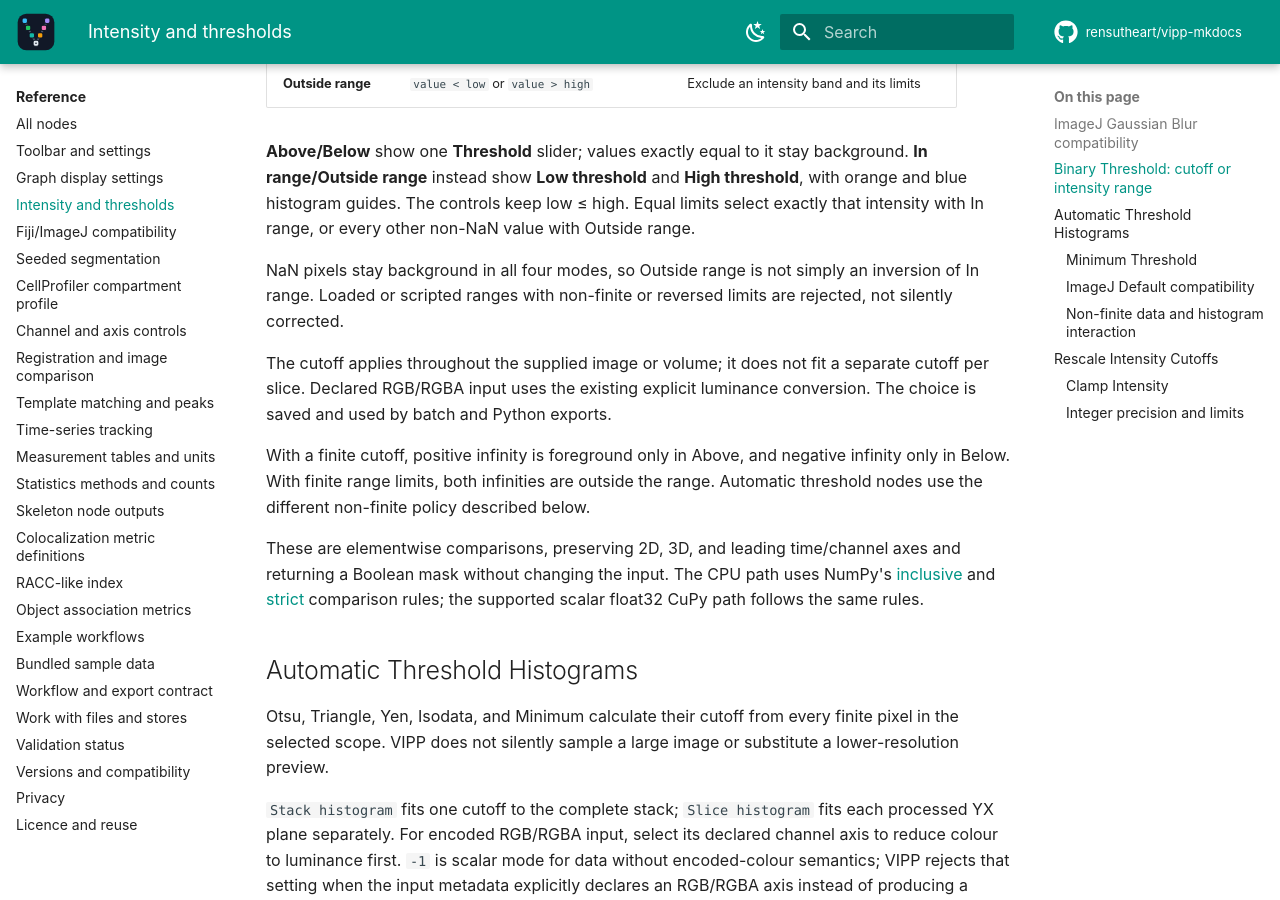
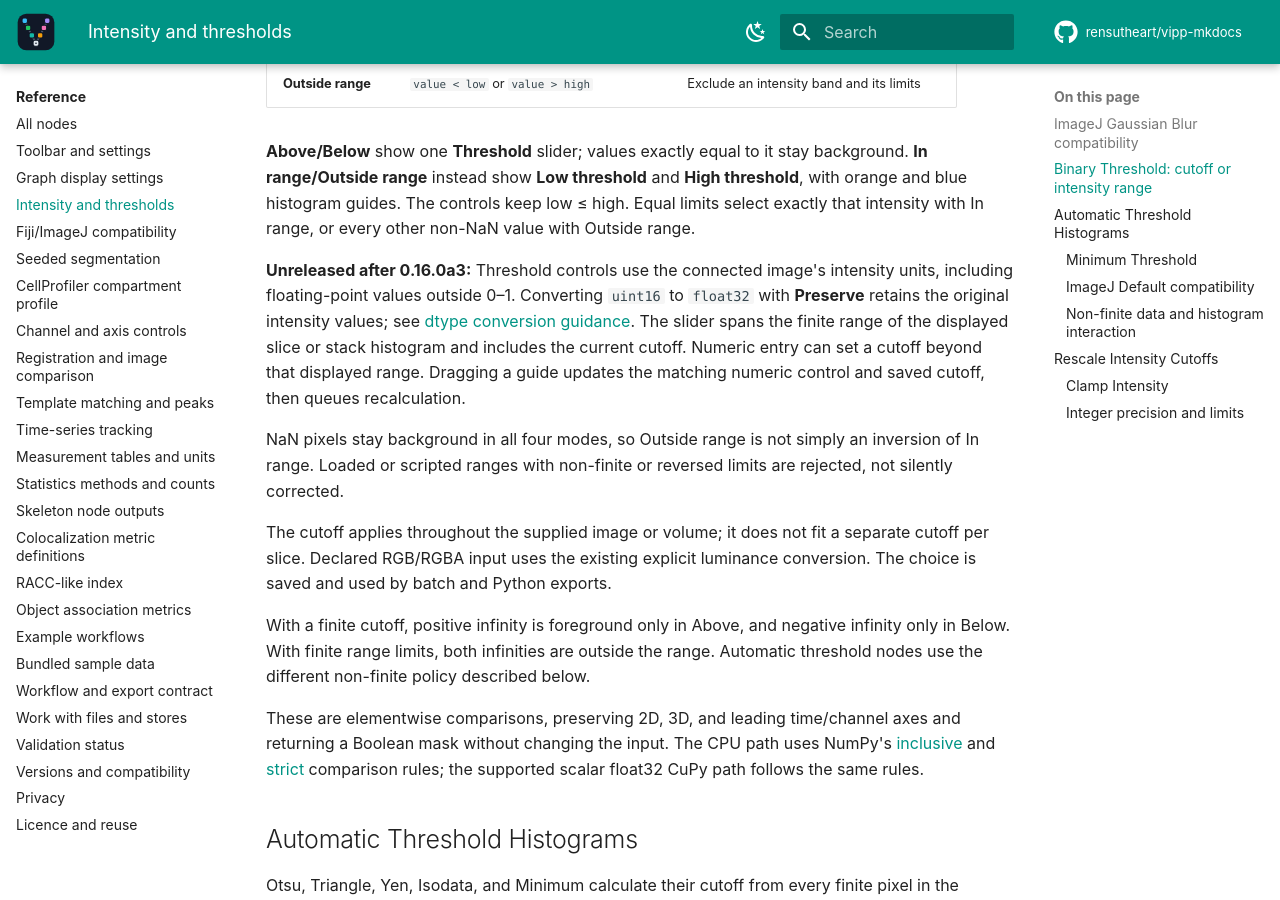
Before and after one commit to rensutheart/vipp-mkdocs, an MkDocs documentation site: the page built from docs/reference/intensity-thresholds.md, in a window 1280 px wide and 900 px high, scrolled down 1107 px. Built offline with MkDocs 1.6.1 and Material for MkDocs 9.7.7, drawn with Linux system fonts in a browser that asks for light colours; plug-ins that fetch from the network failed and are left out; comment, search, counter and statistics services are not loaded; the version menu is left out.

Commit message:
docs: clarify manual threshold intensity units

```diff
--- a/docs/reference/intensity-thresholds.md
+++ b/docs/reference/intensity-thresholds.md
@@ -41,6 +41,15 @@ background. **In range/Outside range** instead show **Low threshold** and
 **High threshold**, with orange and blue histogram guides. The controls keep
 low ≤ high. Equal limits select exactly that intensity with In range, or every
 other non-NaN value with Outside range.
+
+**Unreleased after 0.16.0a3:** Threshold controls use the connected image's
+intensity units, including floating-point values outside 0–1. Converting
+`uint16` to `float32` with **Preserve** retains the original intensity values;
+see [dtype conversion guidance](../how-to/choose-compute.md#use-a-dtype-repair-only-after-reviewing-it).
+The slider spans the finite range of the displayed slice or stack histogram
+and includes the current cutoff. Numeric entry can set a cutoff beyond that
+displayed range. Dragging a guide updates the matching numeric control and
+saved cutoff, then queues recalculation.
 
 NaN pixels stay background in all four modes, so Outside range is not simply
 an inversion of In range. Loaded or scripted ranges with non-finite or reversed
```
